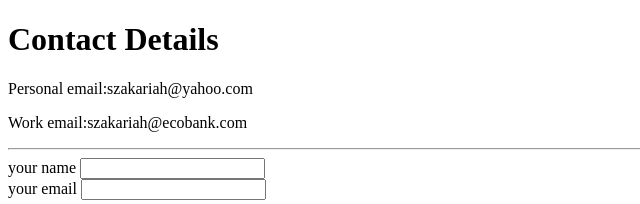
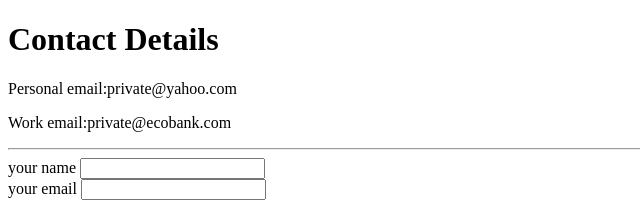
Before and after one commit to szakariah/cv, a plain HTML site: page Contact.html in a window 1280 px wide. Shown: the top 204 px of the page, 0-640 px from the left. Drawn offline with Linux system fonts and the light colour scheme.

Commit message:
Update Contact.html

```diff
--- a/Contact.html
+++ b/Contact.html
@@ -6,11 +6,11 @@
   </head>
   <body>
     <h1>Contact Details</h1>
-    <p>Personal email:szakariah@yahoo.com</p>
+    <p>Personal email:private@yahoo.com</p>
 
-    <p>Work email:szakariah@ecobank.com</p>
+    <p>Work email:private@ecobank.com</p>
     <hr>
-    <form method="post" action="mailto:sumailaz@gmail.com" enctype="text/plain">
+    <form method="post" action="mailto:sprivate@gmail.com" enctype="text/plain">
       <label for="">your name</label>
       <input type="text" name="your name" value=""><br>
       <label for="">your email</label>
```
